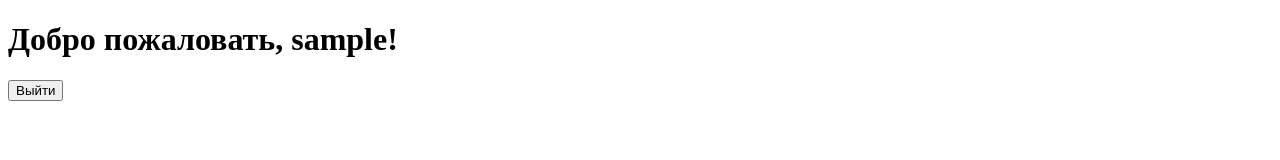
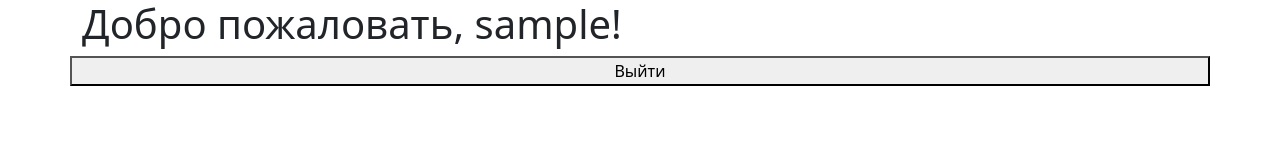
Before and after one commit to sfincter/node-mysql-server, a website: page public/dashboard.html in a window 1280 px wide. Drawn offline with nearby package versions, Linux system fonts and the light colour scheme; sample sign-in values are in the browser's storage.

Commit message:
frontend

```diff
--- a/public/dashboard.html
+++ b/public/dashboard.html
@@ -3,11 +3,16 @@
 <head>
     <meta charset="UTF-8">
     <meta name="viewport" content="width=device-width, initial-scale=1.0">
+    <link href="https://cdn.jsdelivr.net/npm/bootstrap@5.3.3/dist/css/bootstrap.min.css" rel="stylesheet" integrity="sha384-QWTKZyjpPEjISv5WaRU9OFeRpok6YctnYmDr5pNlyT2bRjXh0JMhjY6hW+ALEwIH" crossorigin="anonymous">
     <title>Главная страница</title>
 </head>
 <body>
-    <h1>Добро пожаловать, <span id="username"></span>!</h1>
-    <button id="logout-button">Выйти</button>
+    <div class="container">
+        <div class="row">
+            <h1>Добро пожаловать, <span id="username"></span>!</h1>
+            <button id="logout-button">Выйти</button>
+        </div>
+    </div>
 
     <script>
         // Получаем JWT-токен из localStorage
```
Also changed, not shown: public/index.html (+5 -0 lines), public/login.html (+5 -0 lines).
